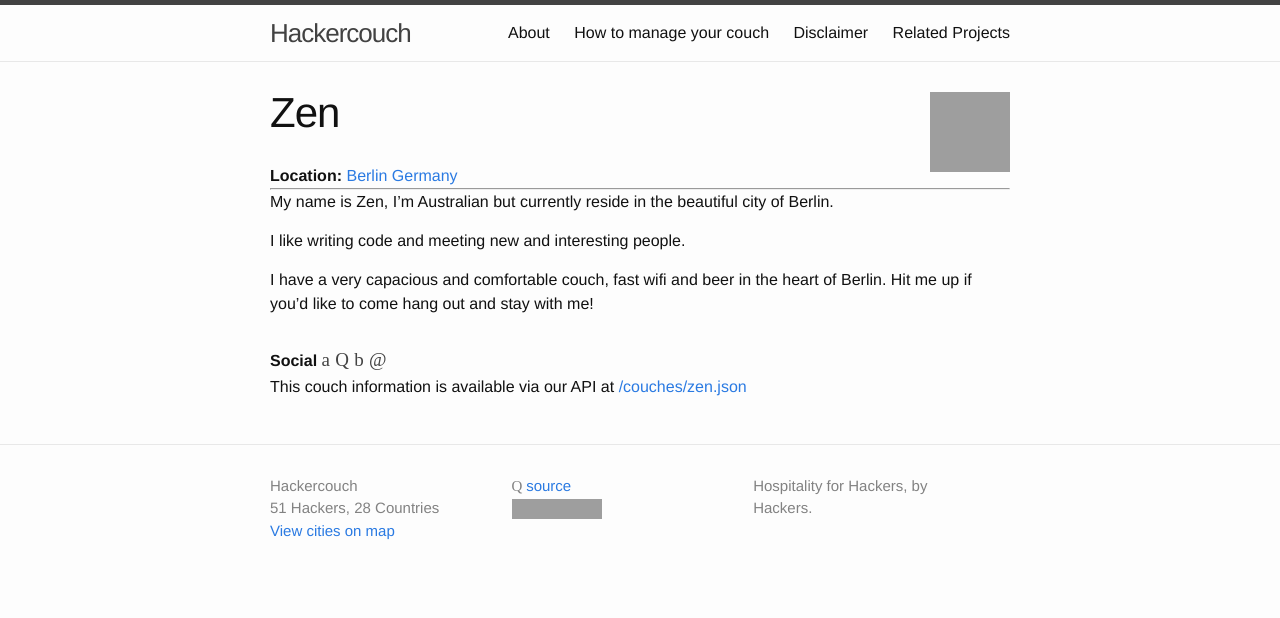
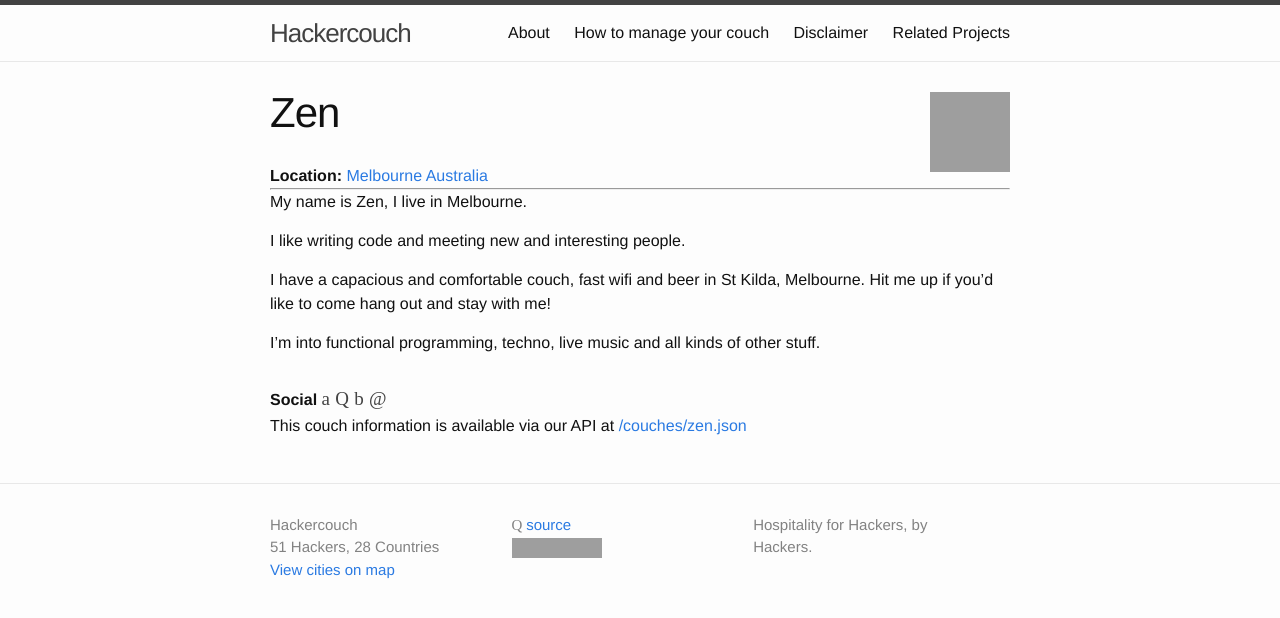
Before and after one commit to hackercouch/hackercouch, a Jekyll site: the page built from _couches/zen.md, in a window 1280 px wide, cut to the strip 0-618 px from the top of the page. Built offline with Jekyll 4.4.1, drawn with Linux system fonts in a browser that asks for light colours; some web fonts are replaced; grey boxes are pictures that could not be loaded.

Commit message:
amend zen's location (#121)

```diff
--- a/_couches/zen.md
+++ b/_couches/zen.md
@@ -4,13 +4,15 @@ twitter: zensavona
 email: tedelex06@gmail.com
 #website: https://zen.id.au
 facebook: zenbrah
-city: Berlin
-country: DE
+city: Melbourne
+country: AU
 name: Zen
 ---
 
-My name is Zen, I'm Australian but currently reside in the beautiful city of Berlin.
+My name is Zen, I live in Melbourne.
 
 I like writing code and meeting new and interesting people.
 
-I have a very capacious and comfortable couch, fast wifi and beer in the heart of Berlin. Hit me up if you'd like to come hang out and stay with me!
+I have a capacious and comfortable couch, fast wifi and beer in St Kilda, Melbourne. Hit me up if you'd like to come hang out and stay with me!
+
+I'm into functional programming, techno, live music and all kinds of other stuff.
```
